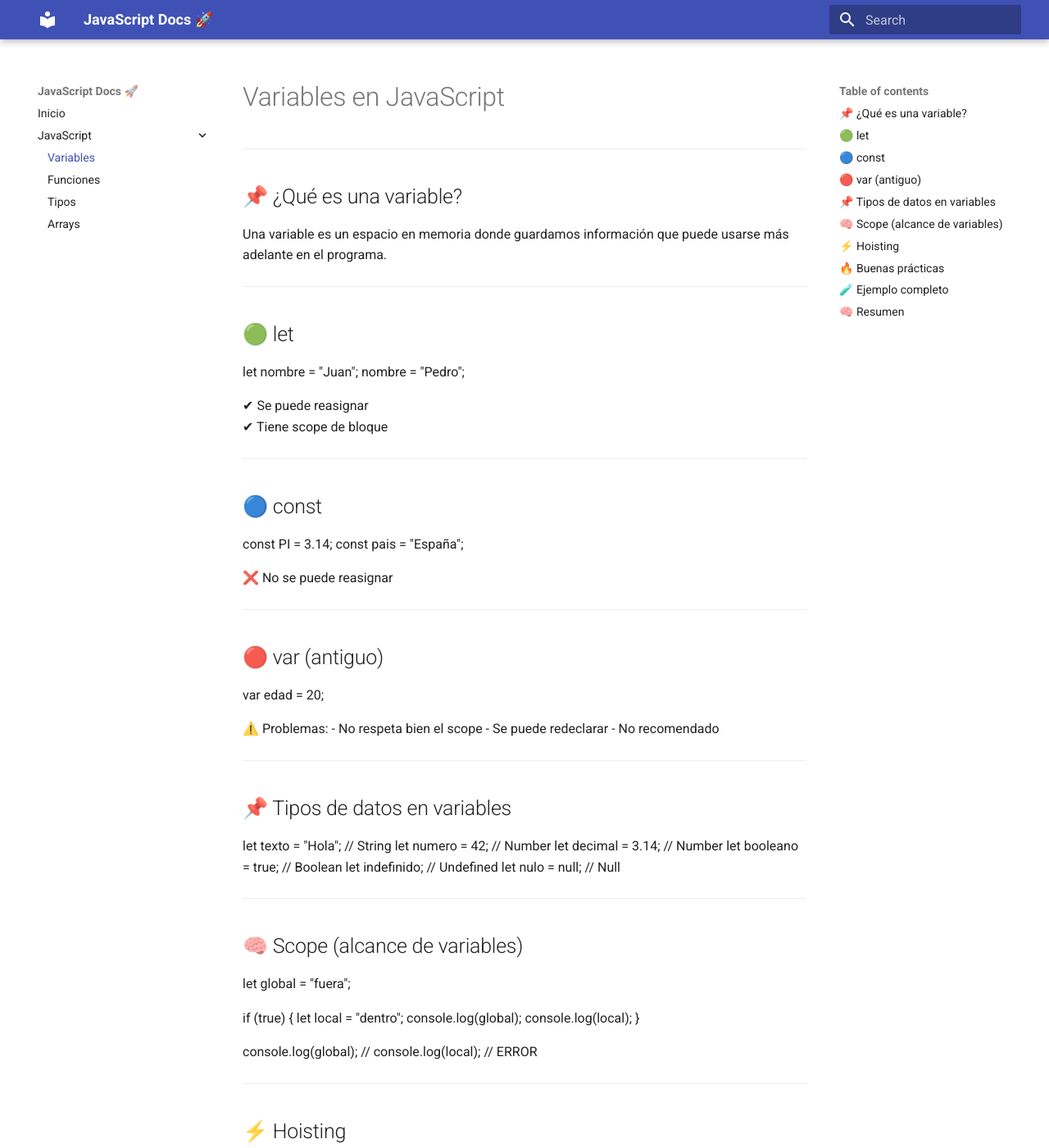
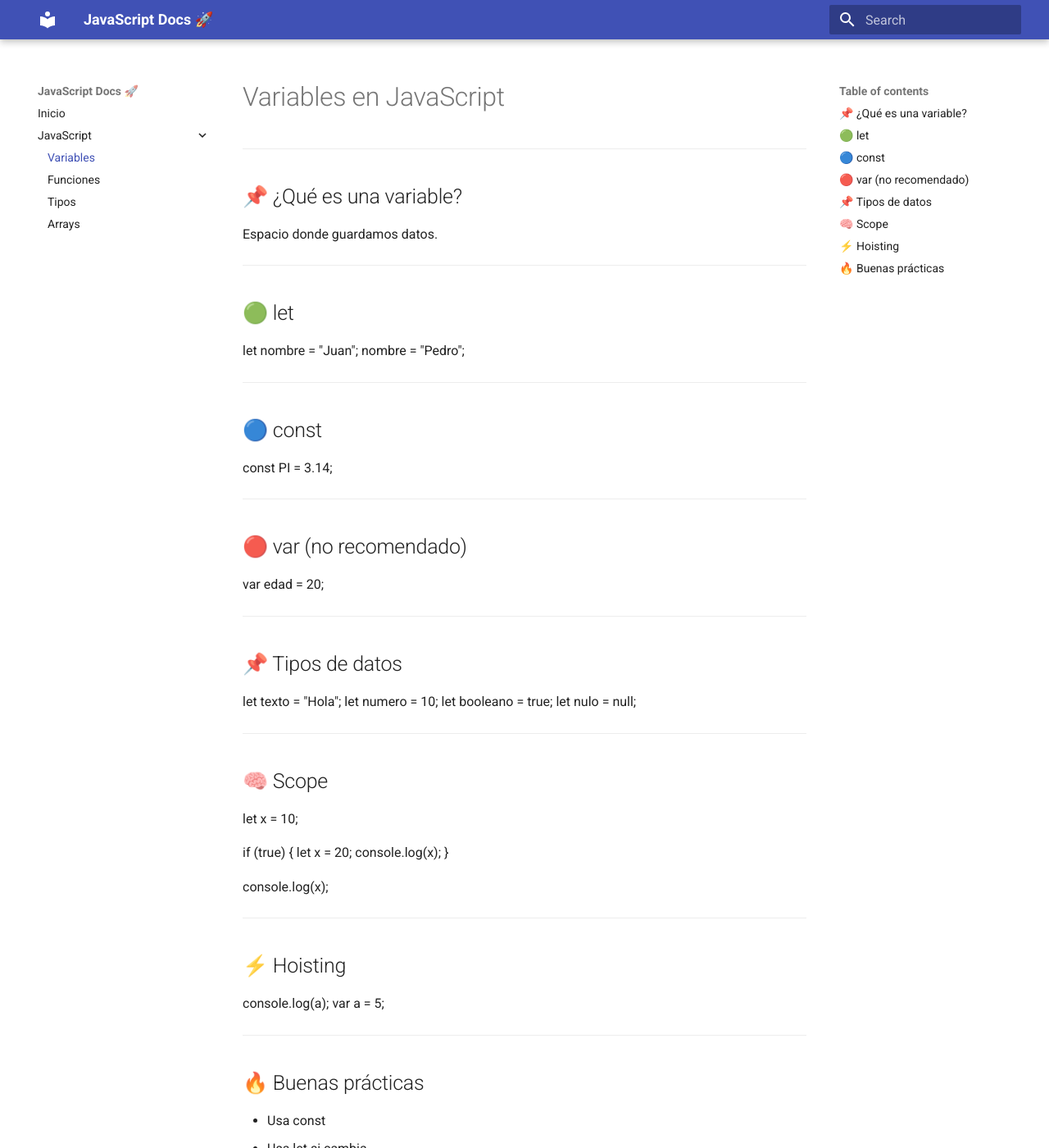
Before and after one commit to anuel33/mkdocks-proyecto-, an MkDocs documentation site: the page built from docs/variables.md, in a window 1280 px wide and 1400 px high. Shown: the whole window at 82% size. Built offline with MkDocs 1.6.1 and Material for MkDocs 9.7.7, drawn with Linux system fonts in a browser that asks for light colours; some of the changed text lies outside the part shown.

Commit message:
ampliacion variables

```diff
--- a/docs/variables.md
+++ b/docs/variables.md
@@ -4,7 +4,7 @@
 
 ## 📌 ¿Qué es una variable?
 
-Una variable es un espacio en memoria donde guardamos información que puede usarse más adelante en el programa.
+Espacio donde guardamos datos.
 
 ---
 
@@ -13,89 +13,51 @@ Una variable es un espacio en memoria donde guardamos información que puede usa
 let nombre = "Juan";
 nombre = "Pedro";
 
-✔ Se puede reasignar
-✔ Tiene scope de bloque
-
 ---
 
 ## 🔵 const
 
 const PI = 3.14;
-const pais = "España";
-
-❌ No se puede reasignar
 
 ---
 
-## 🔴 var (antiguo)
+## 🔴 var (no recomendado)
 
 var edad = 20;
 
-⚠️ Problemas:
-- No respeta bien el scope
-- Se puede redeclarar
-- No recomendado
+---
+
+## 📌 Tipos de datos
+
+let texto = "Hola";
+let numero = 10;
+let booleano = true;
+let nulo = null;
 
 ---
 
-## 📌 Tipos de datos en variables
+## 🧠 Scope
 
-let texto = "Hola";        // String
-let numero = 42;           // Number
-let decimal = 3.14;        // Number
-let booleano = true;       // Boolean
-let indefinido;            // Undefined
-let nulo = null;           // Null
-
----
-
-## 🧠 Scope (alcance de variables)
-
-let global = "fuera";
+let x = 10;
 
 if (true) {
-  let local = "dentro";
-  console.log(global);
-  console.log(local);
+  let x = 20;
+  console.log(x);
 }
 
-console.log(global);
-// console.log(local); // ERROR
+console.log(x);
 
 ---
 
 ## ⚡ Hoisting
 
-console.log(a); // undefined
-var a = 10;
-
-// console.log(b); // ERROR
-let b = 20;
+console.log(a);
+var a = 5;
 
 ---
 
 ## 🔥 Buenas prácticas
 
-- Usa const por defecto
+- Usa const
 - Usa let si cambia
 - Evita var
-
----
-
-## 🧪 Ejemplo completo
-
-const pais = "España";
-let ciudad = "Valencia";
-
-ciudad = "Madrid";
-
-console.log(pais);
-console.log(ciudad);
-
----
-
-## 🧠 Resumen
-
-const → no cambia
-let → cambia
-var → evitar
```
